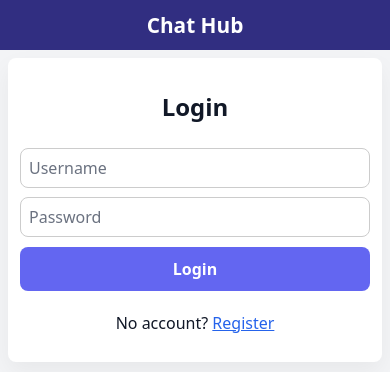
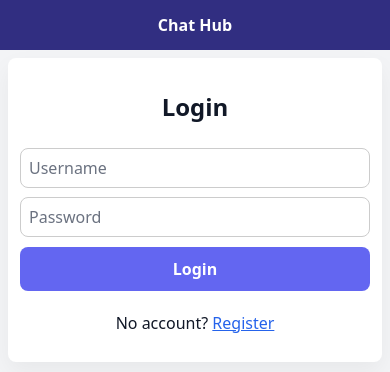
Before and after one commit to benkolon152/messages-projekt, a React app in the folder frontend/: page / in a window 390 px wide. Shown: the top 372 px of the page. Built offline with nearby package versions, Linux system fonts and the light colour scheme; no server answers; the HTML template or start-up script is replaced by a standard one.

Commit message:
Reduce navbar logo font size on 480px mobile

```diff
--- a/frontend/src/components/Navbar.css
+++ b/frontend/src/components/Navbar.css
@@ -171,7 +171,7 @@ body.dark-mode .dropdown-menu {
   }
 
   .logo {
-    font-size: 1.3rem;
+    font-size: 1rem;
     flex: 1;
     min-width: 0;
     overflow: hidden;
```
